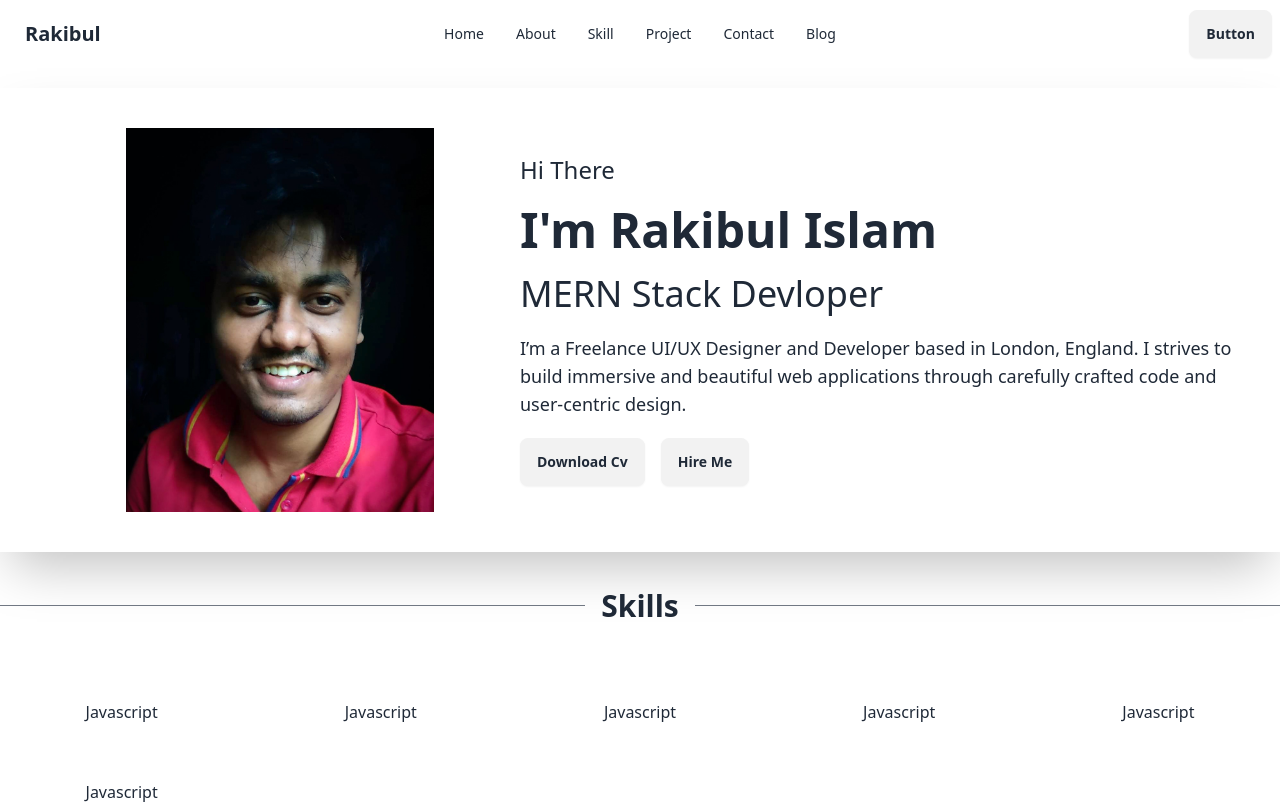
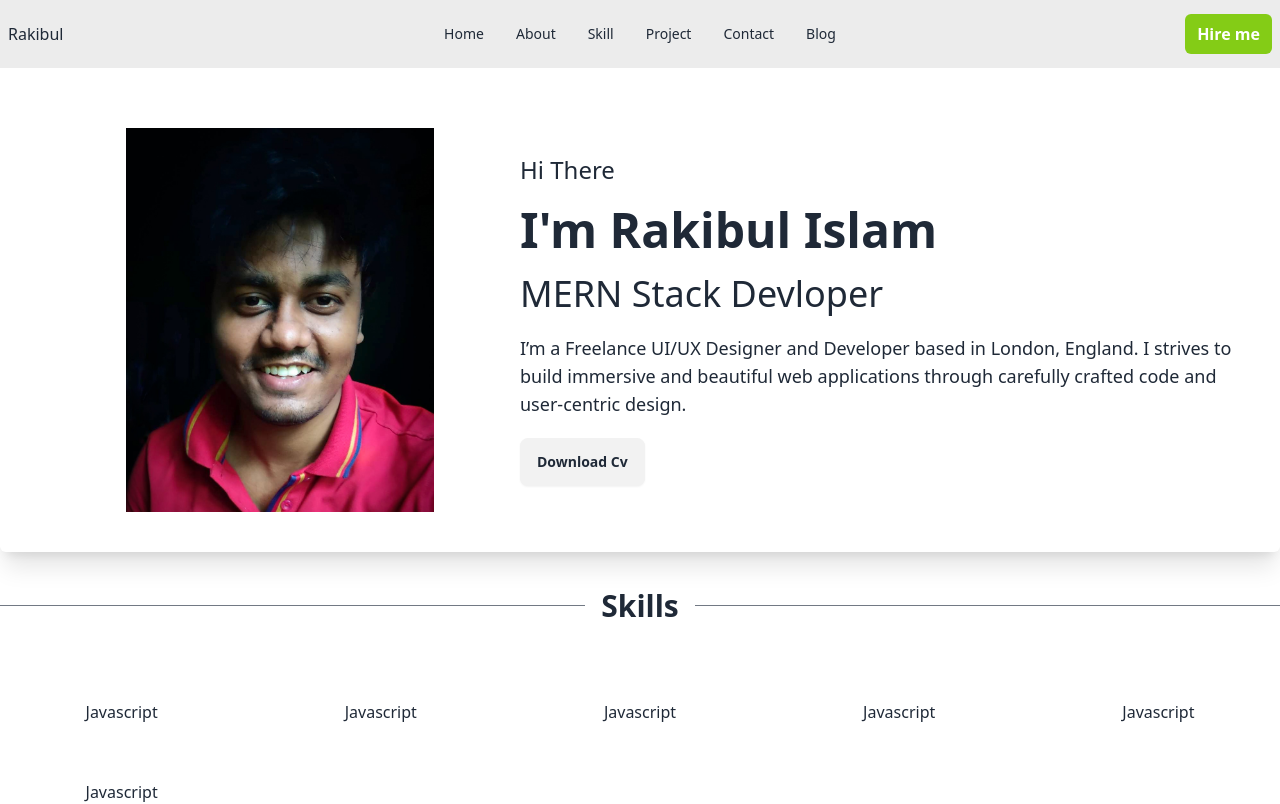
Before and after one commit to rjspyk5/web-dev-portfolio, a React (Vite) app: page / in a window 1280 px wide. Shown: the top 804 px of the page. Built offline with nearby package versions, Linux system fonts and the light colour scheme.

Commit message:
modify:navbar bg and hire me button

```diff
--- a/src/Shared/Navbar.jsx
+++ b/src/Shared/Navbar.jsx
@@ -24,7 +24,7 @@ export const Navbar = () => {
         {" "}
         <Link
           className="hover:text-green-500 duration-700 transition-colors focus:text-green-500"
-          to="#skills"
+          to="#skill"
         >
           Skill
         </Link>
@@ -33,7 +33,7 @@ export const Navbar = () => {
         {" "}
         <Link
           className="hover:text-green-500 duration-700 transition-colors focus:text-green-500"
-          to="#projects"
+          to="#project"
         >
           Project
         </Link>
@@ -57,8 +57,8 @@ export const Navbar = () => {
     </>
   );
   return (
-    <div>
-      <div className="navbar bg-base-100">
+    <div className="sticky top-0 z-20 bg-[#31313117] backdrop-blur-md">
+      <div className="navbar ">
         <div className="navbar-start">
           <div className="dropdown">
             <div tabIndex={0} role="button" className="btn btn-ghost lg:hidden">
@@ -84,15 +84,15 @@ export const Navbar = () => {
               {menu}
             </ul>
           </div>
-          <NavLink className="btn btn-ghost text-xl" to="/">
-            Rakibul
-          </NavLink>
+          <NavLink to="/">Rakibul</NavLink>
         </div>
         <div className="navbar-center hidden lg:flex">
           <ul className="menu menu-horizontal px-1">{menu}</ul>
         </div>
         <div className="navbar-end">
-          <a className="btn">Button</a>
+          <button className="rounded-md bg-lime-500 font-semibold text-white px-3 py-2 ">
+            Hire me
+          </button>
         </div>
       </div>
     </div>
--- a/src/components/Banner/Banner.jsx
+++ b/src/components/Banner/Banner.jsx
@@ -1,7 +1,7 @@
 import profile from "../../assets/profile1.jpg";
 export const Banner = () => {
   return (
-    <div className="flex shadow-2xl flex-col md:flex-row justify-between p-10 my-5">
+    <div className="flex shadow-xl rounded-md flex-col md:flex-row justify-between p-10 my-5">
       <div className="md:w-2/5 flex justify-center items-center">
         <img className="max-h-96" src={profile} alt="" />
       </div>
@@ -16,7 +16,6 @@ export const Banner = () => {
         </p>
         <div className="flex gap-4">
           <button className="btn">Download Cv</button>
-          <button className="btn">Hire Me</button>
         </div>
       </div>
     </div>
```
